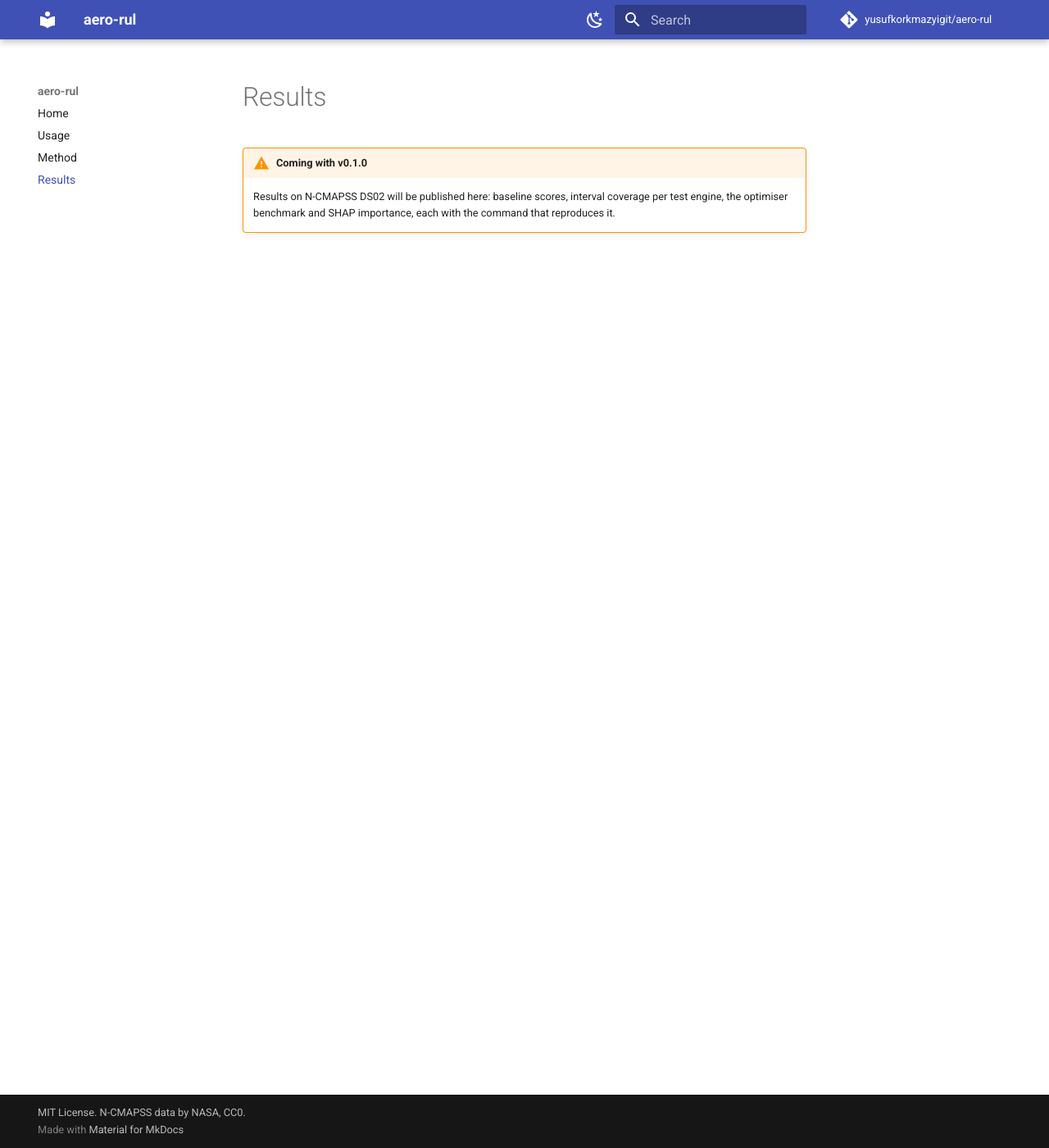
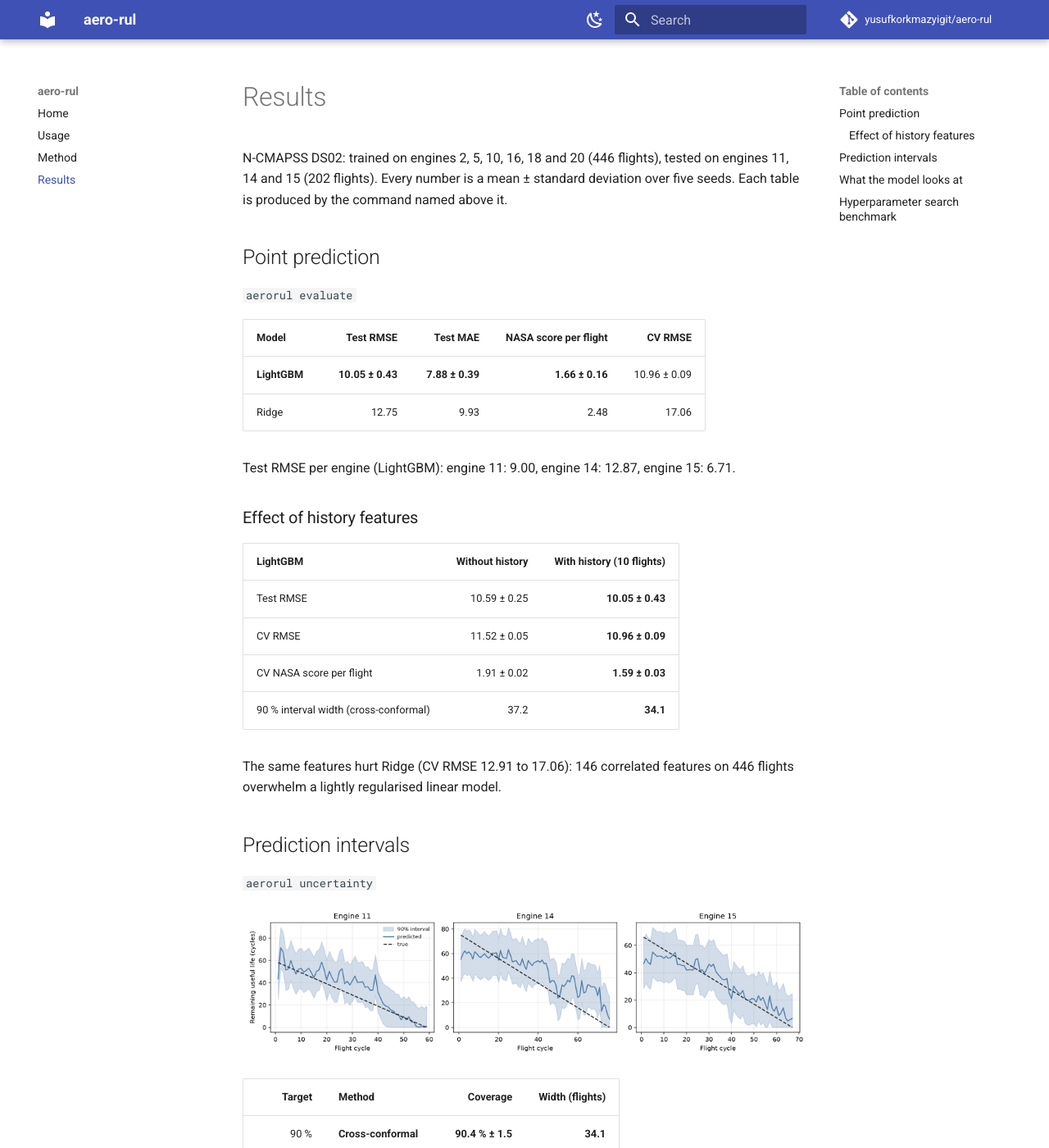
Before and after one commit to yusufkorkmazyigit/aero-rul, an MkDocs documentation site: the page built from docs/results.md, in a window 1280 px wide and 1400 px high. Shown: the whole window at 82% size. Built offline with MkDocs 1.6.1 and Material for MkDocs 9.7.7, drawn with Linux system fonts in a browser that asks for light colours; comment, search, counter and statistics services are not loaded; some of the changed text lies outside the part shown.

```diff
--- a/docs/results.md
+++ b/docs/results.md
@@ -1,6 +1,93 @@
 # Results
 
-!!! warning "Coming with v0.1.0"
-    Results on N-CMAPSS DS02 will be published here: baseline scores, interval coverage per
-    test engine, the optimiser benchmark and SHAP importance, each with the command that
-    reproduces it.
+N-CMAPSS DS02: trained on engines 2, 5, 10, 16, 18 and 20 (446 flights), tested on engines
+11, 14 and 15 (202 flights). Every number is a mean ± standard deviation over five seeds.
+Each table is produced by the command named above it.
+
+## Point prediction
+
+`aerorul evaluate`
+
+| Model | Test RMSE | Test MAE | NASA score per flight | CV RMSE |
+| --- | ---: | ---: | ---: | ---: |
+| **LightGBM** | **10.05 ± 0.43** | **7.88 ± 0.39** | **1.66 ± 0.16** | 10.96 ± 0.09 |
+| Ridge | 12.75 | 9.93 | 2.48 | 17.06 |
+
+Test RMSE per engine (LightGBM): engine 11: 9.00, engine 14: 12.87, engine 15: 6.71.
+
+### Effect of history features
+
+| LightGBM | Without history | With history (10 flights) |
+| --- | ---: | ---: |
+| Test RMSE | 10.59 ± 0.25 | **10.05 ± 0.43** |
+| CV RMSE | 11.52 ± 0.05 | **10.96 ± 0.09** |
+| CV NASA score per flight | 1.91 ± 0.02 | **1.59 ± 0.03** |
+| 90 % interval width (cross-conformal) | 37.2 | **34.1** |
+
+The same features hurt Ridge (CV RMSE 12.91 to 17.06): 146 correlated features on 446
+flights overwhelm a lightly regularised linear model.
+
+## Prediction intervals
+
+`aerorul uncertainty`
+
+![Predicted RUL and 90 % cross-conformal interval for the test engines](assets/bands_cv_90.png)
+
+| Target | Method | Coverage | Width (flights) |
+| ---: | --- | ---: | ---: |
+| 90 % | **Cross-conformal** | **90.4 % ± 1.5** | **34.1** |
+| 90 % | Split conformal | 90.0 % ± 4.0 | 35.8 |
+| 90 % | CQR | 98.5 % ± 0.9 | 50.5 |
+| 90 % | Quantile regression | 82.2 % ± 0.9 | 36.8 |
+| 80 % | **Cross-conformal** | **78.6 % ± 2.1** | **25.0** |
+| 80 % | Split conformal | 75.0 % ± 4.2 | 25.8 |
+| 80 % | CQR | 94.7 % ± 0.8 | 37.5 |
+| 80 % | Quantile regression | 75.0 % ± 1.9 | 28.0 |
+
+Coverage per test engine at the 90 % target:
+
+| Method | Engine 11 | Engine 14 | Engine 15 |
+| --- | ---: | ---: | ---: |
+| Cross-conformal | 96.6 % | 80.3 % | 96.4 % |
+| Split conformal | 92.5 % | 83.7 % | 94.9 % |
+| CQR | 95.9 % | 99.5 % | 99.7 % |
+| Quantile regression | 65.8 % | 88.9 % | 89.0 % |
+
+!!! note "Reading the per-engine table"
+    Conformal coverage is a guarantee on average over exchangeable points, not for each
+    engine. Engine 14, which also has the largest point error, falls short of 90 %. Pooled
+    coverage alone would hide it.
+
+## What the model looks at
+
+`aerorul explain`
+
+![Mean absolute SHAP value per signal on the test engines](assets/shap_signals.png)
+
+| Signal | Mean \|SHAP\| (flights of RUL) |
+| --- | ---: |
+| T50, LPT outlet temperature | 16.5 |
+| Nc, core speed | 5.6 |
+| T48, HPT outlet temperature | 3.3 |
+| P15, bypass duct pressure | 2.0 |
+| Nf, fan speed | 1.9 |
+
+Fourteen of the fifteen most important features are ten-flight trailing means.
+
+## Hyperparameter search benchmark
+
+`aerorul benchmark`
+
+![Best CV RMSE against candidate evaluations](assets/convergence.png)
+
+| Optimiser | Best CV RMSE | Seeds won | Test RMSE of chosen config | Time per search |
+| --- | ---: | ---: | ---: | ---: |
+| TPE (Optuna) | **10.20 ± 0.09** | 4 / 5 | 11.04 ± 0.56 | 135 s |
+| Random search | 10.31 ± 0.15 | 1 / 5 | 11.14 ± 0.94 | 56 s |
+| ABC (abcopt) | 10.56 ± 0.17 | 0 / 5 | 11.12 ± 1.05 | 61 s |
+| *Default parameters* | *10.96 ± 0.09* | | ***10.05 ± 0.43*** | |
+
+Budget 60 evaluations, seven hyperparameters, leave-one-engine-out CV on the training
+engines. TPE finds the lowest validation error, but every tuned configuration does worse
+on the test engines than the defaults: with six training engines the search fits the
+validation engines. The released configuration therefore keeps LightGBM's defaults.
--- a/pyproject.toml
+++ b/pyproject.toml
@@ -4,7 +4,7 @@ build-backend = "hatchling.build"
 
 [project]
 name = "aerorul"
-version = "0.1.0.dev0"
+version = "0.1.0"
 description = "Remaining useful life prediction for turbofan engines on NASA N-CMAPSS, with calibrated uncertainty."
 readme = "README.md"
 license = "MIT"
--- a/src/aerorul/__init__.py
+++ b/src/aerorul/__init__.py
@@ -1,3 +1,3 @@
 """aerorul: remaining useful life prediction for turbofan engines on NASA N-CMAPSS."""
 
-__version__ = "0.1.0.dev0"
+__version__ = "0.1.0"
```
Also changed, not shown: CHANGELOG.md (+5 -1 lines), README.md (+152 -16 lines), docs/method.md (+15 -0 lines), docs/usage.md (+3 -1 lines), docs/assets/bands_cv_90.png (added), docs/assets/convergence.png (added), docs/assets/shap_signals.png (added), 1 other file.
